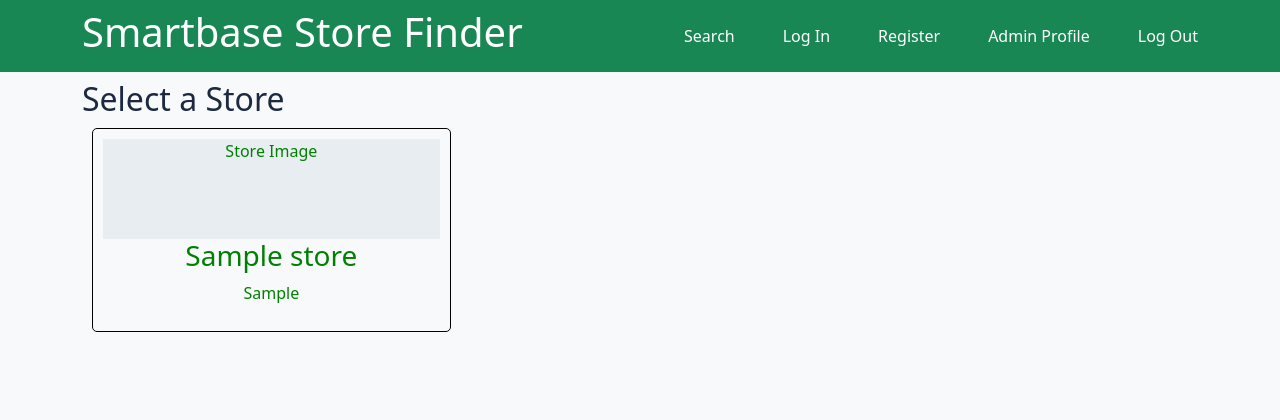
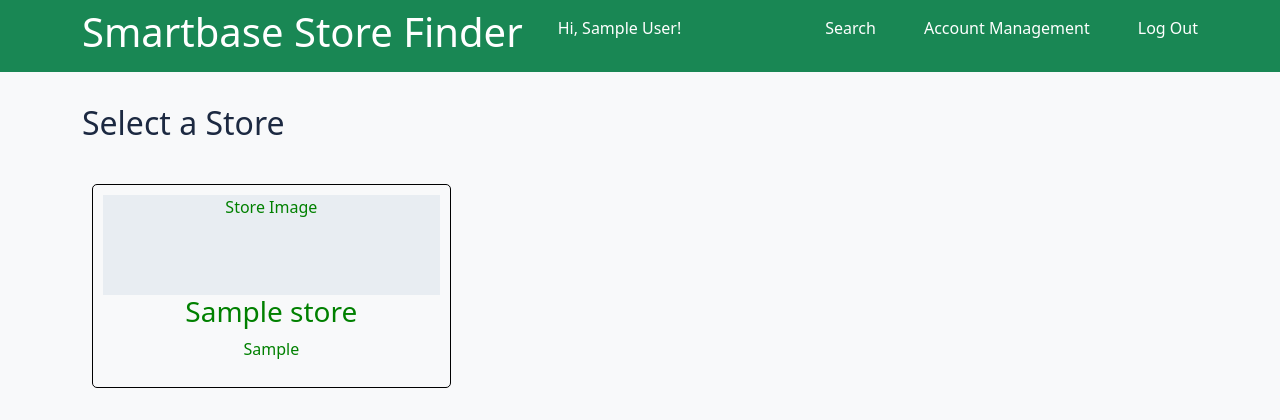
Before and after one commit to Gavin-Wolff/Database-Project, a PHP site: page /index.php in a window 1280 px wide. Shown: the top 420 px of the page. Run offline with PHP 8.4, Linux system fonts and the light colour scheme; the visitor is signed in with stand-in values (Sample User, id 1); tables that the repository leaves empty hold one stand-in row (values such as "Sample post").

Commit message:
Change whats available depending on login status
Made some changes to whats in the nav bar based on whether the user is logged in or not. When they are logged in it displays a welcome message in the nav bar that says "Welcome, 'name'!" along with the Account Management tab, the logout tab, and the search tab. When they are not logged in the Account Management and logout tabs go away and it displays the Registration and Login tabs.

```diff
--- a/index.php
+++ b/index.php
@@ -4,6 +4,7 @@ require_once 'db.php';
 // Retrieve all stores from the database
 $sql = "SELECT Name, HoursOfOperation FROM store ORDER BY Name";
 $result = $conn->query($sql);
+session_start();
 ?>
 
 <!DOCTYPE html>
@@ -27,31 +28,45 @@ $result = $conn->query($sql);
             <h1 class="text-white">Smartbase Store Finder</h1>
 
             <nav class="d-flex gap-5">
+
+                <?php if(isset($_SESSION["name"])){
+                    echo "<p>Hi, " . $_SESSION["name"] . "!";
+                    echo "<p></p>";
+                    echo "<p></p>";
+                }?>
+
                 <a href="search.php" class="text-white text-decoration-none">
                     Search
                 </a>
 
-                <a href="login.php" class="text-white text-decoration-none">
-                    Log In
-                </a>
+                <?php if(!(isset($_SESSION["name"]))){
+                    echo '<a href="login.php" class="text-white text-decoration-none">
+                        Log In
+                    </a>';
+                    echo '<a href="register.php" class="text-white text-decoration-none">
+                        Register
+                    </a>';
+                }?>
 
-                <a href="register.php" class="text-white text-decoration-none">
-                    Register
-                </a>
 
-                <a href="admin.php" class="text-white text-decoration-none">
-                    Admin Profile
-                </a>
-                <a href="logout.php" class="text-white text-decoration-none">
-                    Log Out
-                </a>
+                <?php if(isset($_SESSION["name"])) {
+                    echo '<a href="admin.php" class="text-white text-decoration-none">
+                        Account Management
+                    </a>';
+
+                    echo '<a href="logout.php" class="text-white text-decoration-none">
+                        Log Out
+                    </a>';
+                }?>
+
             </nav>
         </div>
     </header>
 
     <main class="container py-2 flex-grow-1">
-
+        <br>
         <h2>Select a Store</h2>
+        <br>
 
         <div class="storeGrid">
 
```
